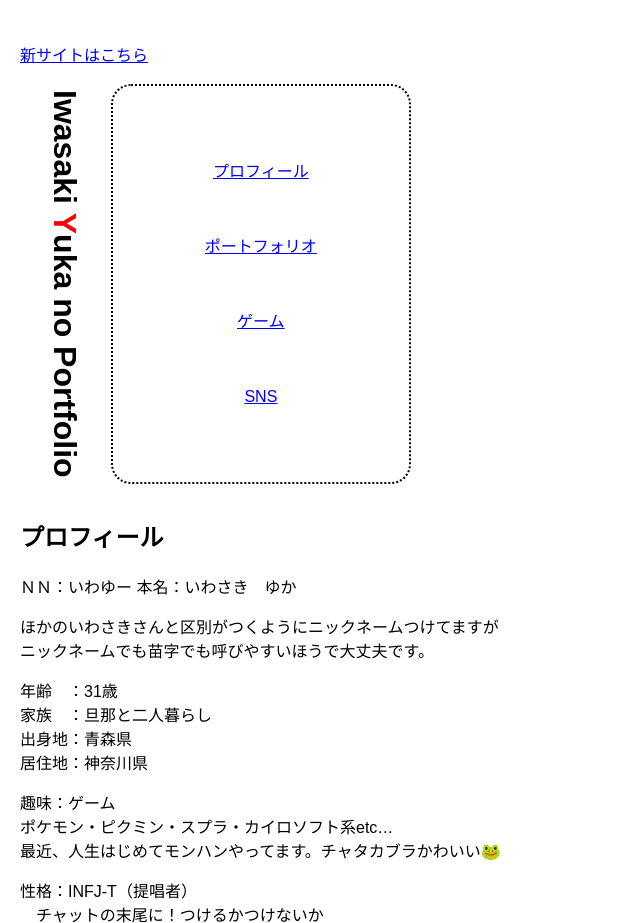
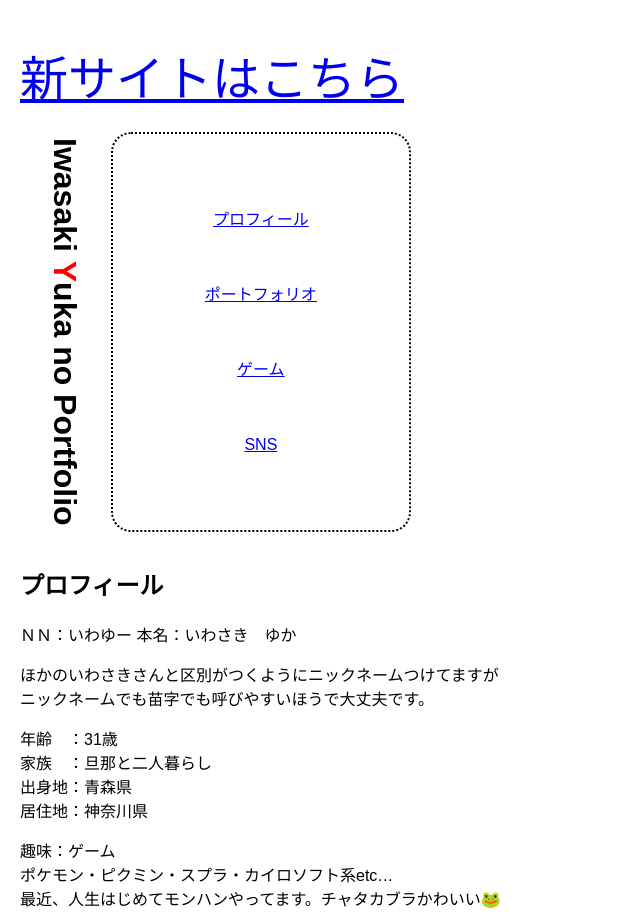
Before and after one commit to Iwasaki-Y0125/old-portfolio, a plain HTML site: page index.html in a window 1280 px wide. Shown: the top 923 px of the page, without its empty margins (0-640 px from the left). Drawn offline with Linux system fonts and the light colour scheme; a web font is replaced by a local one.

Commit message:
Update style.css

```diff
--- a/style.css
+++ b/style.css
@@ -51,3 +51,7 @@ p {
 .small {
   font-size: 0.875rem; /* 14px */
 }
+
+#url {
+    font-size: 3rem;
+}
```
